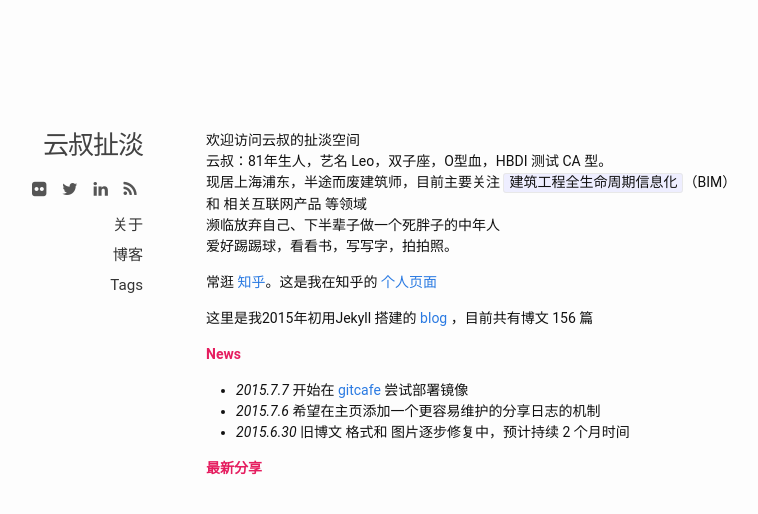
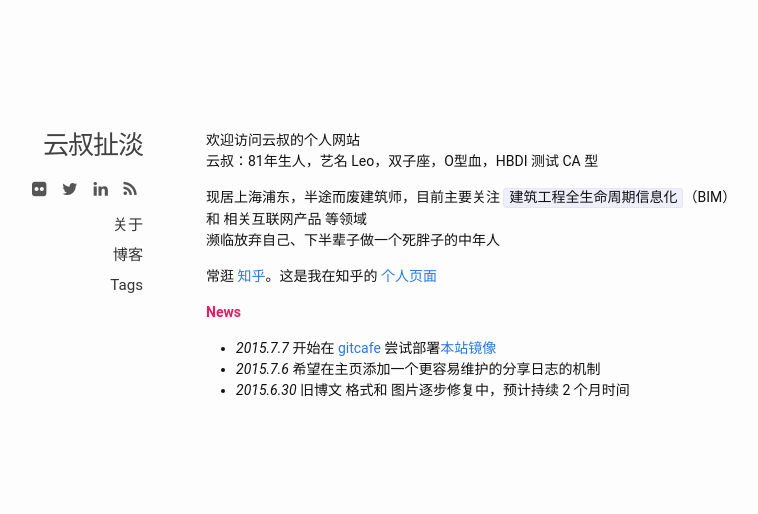
Before and after one commit to leoshcn/leoshcn.github.io, a Jekyll site: the page built from index.md, in a window 1280 px wide. Shown: the top 514 px of the page, without its empty margins (177-935 px from the left). Built offline with Jekyll 4.4.1, drawn with Linux system fonts in a browser that asks for light colours.

Commit message:
change posts

```diff
--- a/index.md
+++ b/index.md
@@ -4,23 +4,19 @@ homepage: True
 permalink: /
 ---
 {: style="margin-top:.27em; margin-bottom: 0;"}
-欢迎访问云叔的扯淡空间
-云叔：81年生人，艺名 Leo，双子座，O型血，HBDI 测试 CA 型。
+欢迎访问云叔的个人网站
+
+云叔：81年生人，艺名 Leo，双子座，O型血，HBDI 测试 CA 型
 
 现居上海浦东，半途而废建筑师，目前主要关注 `建筑工程全生命周期信息化`（BIM） 和 相关互联网产品  等领域
 濒临放弃自己、下半辈子做一个死胖子的中年人
-爱好踢踢球，看看书，写写字，拍拍照。
+
 
 常逛 [知乎](http://www.zhihu.com)。这是我在知乎的 [个人页面](http://www.zhihu.com/people/leoshcn)
 
-这里是我2015年初用Jekyll 搭建的 [blog](/blog/) ，目前共有博文 {{ site.posts | size }} 篇
 
 ### News
 
-* *2015.7.7* 开始在 [gitcafe](http://www.gitcafe.com) 尝试部署镜像
+* *2015.7.7* 开始在 [gitcafe](http://www.gitcafe.com) 尝试部署[本站镜像](http://leoshcn.gitcafe.io)
 * *2015.7.6* 希望在主页添加一个更容易维护的分享日志的机制
 * *2015.6.30* 旧博文 格式和 图片逐步修复中，预计持续 2 个月时间
-
-### 最新分享
-
-<script language="JavaScript" src="http://feed2js.org//feed2js.php?src=http%3A%2F%2Ffeeds.pinboard.in%2Frss%2Fsecret%3Ab2a0f02dce1b20f646fd%2Fu%3Aleoshcn%2F&num=5&utf=y"  charset="UTF-8" type="text/javascript"></script>
```
Also changed, not shown: _posts/2006-06-13-lifes-too-short-for-the-wrong-job.md (+9 -7 lines), about.md (+5 -1 lines).
